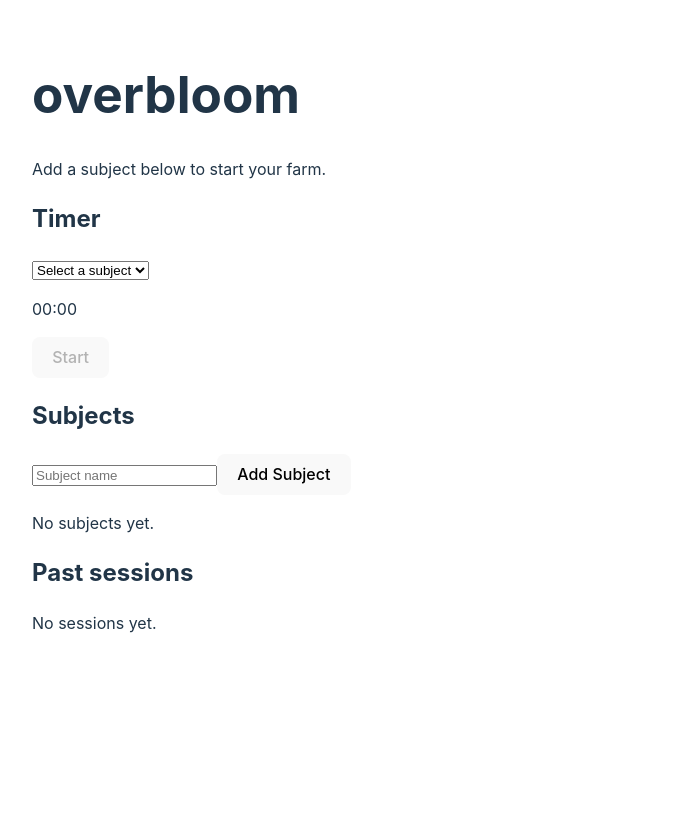
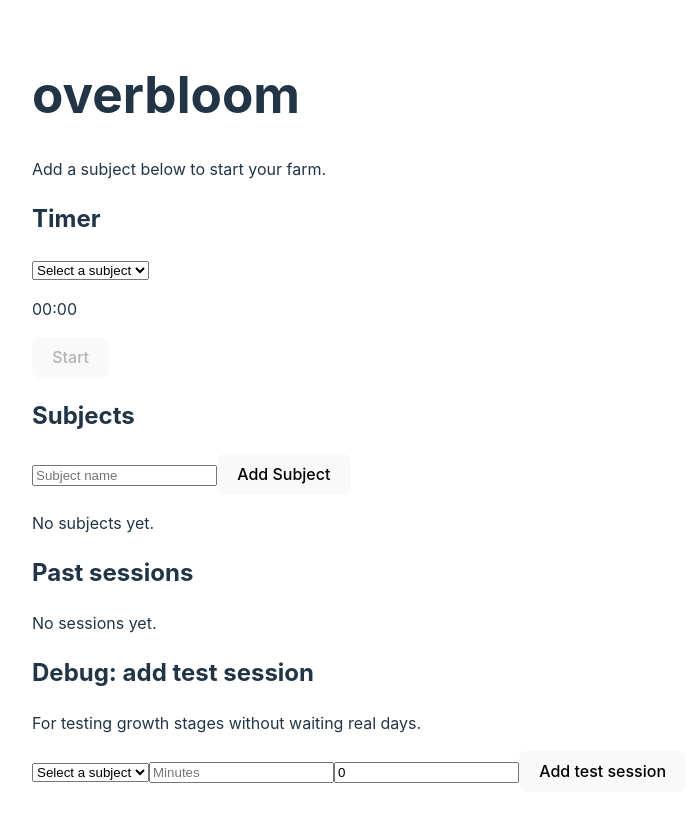
Before and after one commit to Ymas88/Overbloom, a React (Vite) app: page / in a window 1280 px wide. Shown: the whole page, without its empty margins (0-696 px from the left). Before the commit the page ends 800 px from the top, so only its background shows below. Built offline with nearby package versions, Linux system fonts and the light colour scheme.

Commit message:
Add debug tool to manually add test study sessions
Lets you fabricate a session (subject, minutes, days ago) without
waiting real time, so growth stages and wilting can be tested. Clearly
labeled as a debug-only section, not part of the real product flow.

```diff
--- a/src/App.jsx
+++ b/src/App.jsx
@@ -6,6 +6,7 @@ import SubjectForm from './components/SubjectForm'
 import SubjectList from './components/SubjectList'
 import Timer from './components/Timer'
 import SessionList from './components/SessionList'
+import DevSessionForm from './components/DevSessionForm'
 
 function App() {
   const [subjects, setSubjects] = useState([])
@@ -39,6 +40,10 @@ function App() {
 
       <h2>Past sessions</h2>
       <SessionList sessions={sessions} subjects={subjects} />
+
+      <h2>Debug: add test session</h2>
+      <p>For testing growth stages without waiting real days.</p>
+      <DevSessionForm subjects={subjects} onSessionAdded={handleSessionSaved} />
     </>
   )
 }
--- /dev/null
+++ b/src/components/DevSessionForm.jsx
@@ -0,0 +1,60 @@
+import { useState } from 'react'
+import { addSession } from '../storage/sessions'
+
+function DevSessionForm({ subjects, onSessionAdded }) {
+  const [subjectId, setSubjectId] = useState('')
+  const [minutes, setMinutes] = useState('')
+  const [daysAgo, setDaysAgo] = useState('0')
+
+  function handleSubmit(e) {
+    e.preventDefault()
+    const durationMinutes = Number(minutes)
+    if (!subjectId || !durationMinutes) return
+
+    const endTime = Date.now() - Number(daysAgo || 0) * 24 * 60 * 60 * 1000
+    const startTime = endTime - durationMinutes * 60000
+
+    addSession({
+      id: crypto.randomUUID(),
+      subjectId,
+      startTime,
+      endTime,
+      durationMinutes,
+    })
+
+    setMinutes('')
+    onSessionAdded()
+  }
+
+  return (
+    <form onSubmit={handleSubmit}>
+      <select value={subjectId} onChange={(e) => setSubjectId(e.target.value)}>
+        <option value="">Select a subject</option>
+        {subjects.map((subject) => (
+          <option key={subject.id} value={subject.id}>
+            {subject.name}
+          </option>
+        ))}
+      </select>
+      <input
+        type="number"
+        min="0"
+        step="any"
+        placeholder="Minutes"
+        value={minutes}
+        onChange={(e) => setMinutes(e.target.value)}
+      />
+      <input
+        type="number"
+        min="0"
+        step="any"
+        placeholder="Days ago"
+        value={daysAgo}
+        onChange={(e) => setDaysAgo(e.target.value)}
+      />
+      <button type="submit">Add test session</button>
+    </form>
+  )
+}
+
+export default DevSessionForm
```
